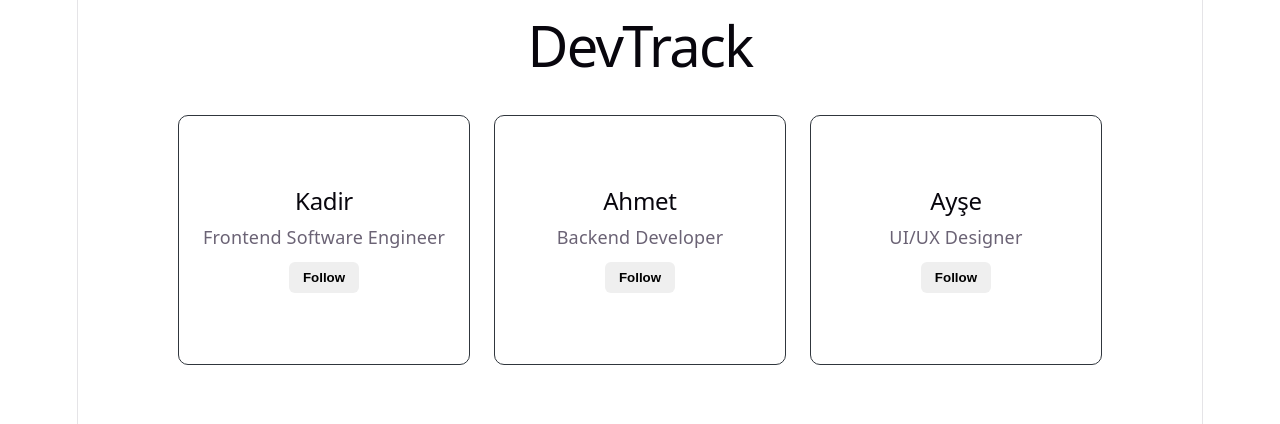
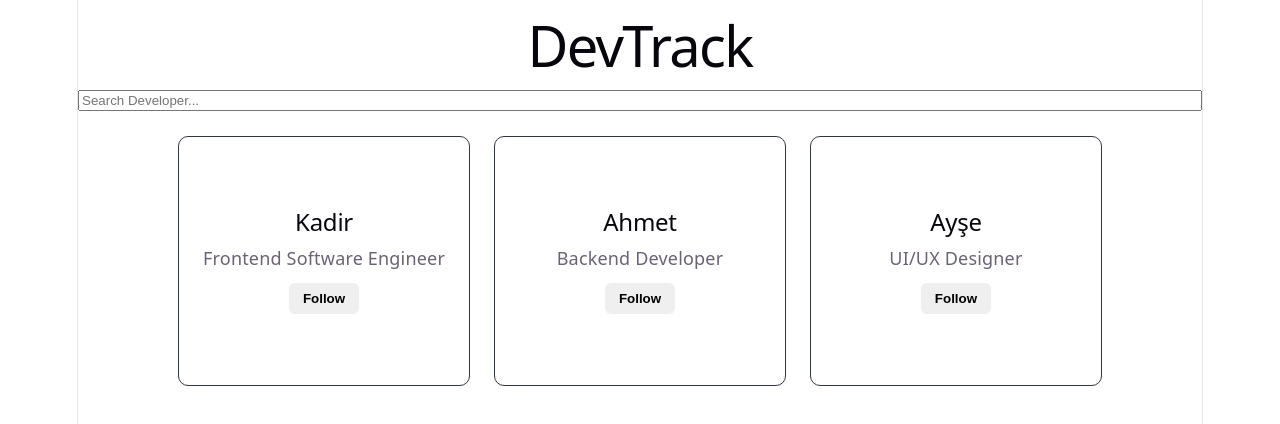
Before and after one commit to KadirCebi95/devtrack-react, a React (Vite) app: page / in a window 1280 px wide. Shown: the top 424 px of the page. Built offline with nearby package versions, Linux system fonts and the light colour scheme.

Commit message:
Feat: add developer search and empty state

```diff
--- a/src/App.jsx
+++ b/src/App.jsx
@@ -1,8 +1,10 @@
+import { useState } from "react";
 import "./App.css";
 import Header from "./components/Header";
 import ProfileCard from "./components/ProfileCard";
 
 function App() {
+  const [search, setSearch] = useState("");
   const users = [
     {
       id: 1,
@@ -23,16 +25,26 @@ function App() {
       buttonText: "Contact",
     },
   ];
+  const filteredUsers = users.filter((user) => {
+    return user.name.toLowerCase().includes(search.toLowerCase());
+  });
   return (
     <>
       <Header />
+      <input
+        type="text"
+        placeholder="Search Developer..."
+        onChange={(event) => {
+          setSearch(event.target.value);
+        }}
+      />
+
       <div className="card-container">
-        {users.map((user) => (
-          <ProfileCard
-          key={user.id}
-           user= {user}
-          />
-        ))}
+        {filteredUsers.length > 0 ? (
+          filteredUsers.map((user) => <ProfileCard key={user.id} user={user} />)
+        ) : (
+          <p>No developers found.</p>
+        )}
       </div>
     </>
   );
```
